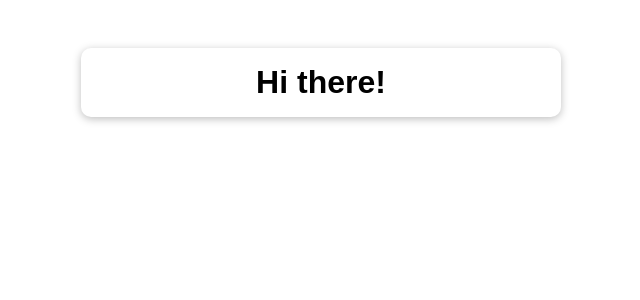
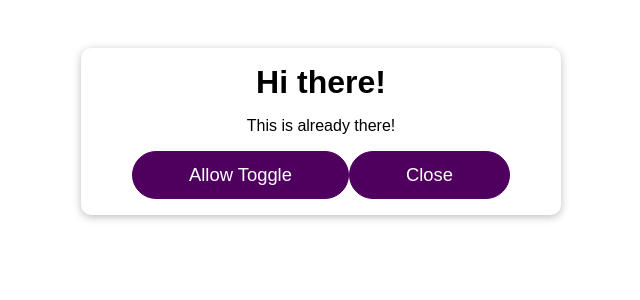
Before and after one commit to RavenRidge98/udemy-reactjs, a React (Create React App) app: page / in a window 1280 px wide. Shown: the top 300 px of the page, without its empty margins (319-959 px from the left). Built offline with nearby package versions, Linux system fonts and the light colour scheme.

Commit message:
Section 12 Before memo

```diff
--- a/src/App.css
+++ b/src/App.css
@@ -5,6 +5,7 @@
   background: white;
   box-shadow: 0 2px 8px rgba(0, 0, 0, 0.26);
   border-radius: 10px;
+  text-align: center;
 }
 
 .app h1 {
--- a/src/App.js
+++ b/src/App.js
@@ -1,11 +1,32 @@
-import React from 'react';
+import React, { useState, useCallback } from "react";
 
-import './App.css';
+import "./App.css";
+import DemoOutput from "./components/Demo/DemoOutput";
+import Button from "./components/UI/Button/Button";
 
 function App() {
+  const [showParagraph, setShowParagraph] = useState(false);
+  const [allowToggle, setAllowToggle] = useState(false);
+
+  console.log("APP RUNNING");
+
+  const toggleParagraphHandler = useCallback(() => {
+    if(allowToggle){
+      setShowParagraph((prevShowParagraph) => !prevShowParagraph);
+    }
+
+  }, [allowToggle]);
+
+  const allowToggleHandler = () => {
+    setAllowToggle(true);
+  }
+
   return (
-    <div className="app">
+    <div className='app'>
       <h1>Hi there!</h1>
+      <DemoOutput onClick={showParagraph} />
+      <Button onClick={allowToggleHandler}>Allow Toggle</Button>
+      <Button onClick={toggleParagraphHandler}>Close</Button>
     </div>
   );
 }
--- /dev/null
+++ b/src/components/Demo/DemoOutput.js
@@ -0,0 +1,12 @@
+import React from 'react'
+
+const DemoOutput = (props) => {
+    console.log("DemoOutput Run")
+  return (
+    <p>
+        {props.onClick ? 'This is new!' : 'This is already there!'}
+    </p>
+  )
+}
+
+export default React.memo(DemoOutput);
--- a/src/components/UI/Button/Button.js
+++ b/src/components/UI/Button/Button.js
@@ -3,6 +3,7 @@ import React from 'react';
 import classes from './Button.module.css';
 
 const Button = (props) => {
+  console.log("BUTTON RUNNING");
   return (
     <button
       type={props.type || 'button'}
@@ -15,4 +16,4 @@ const Button = (props) => {
   );
 };
 
-export default Button;
+export default React.memo(Button);
```
Also changed, not shown: 1 other file (tests, documents, lock files or other folders).
